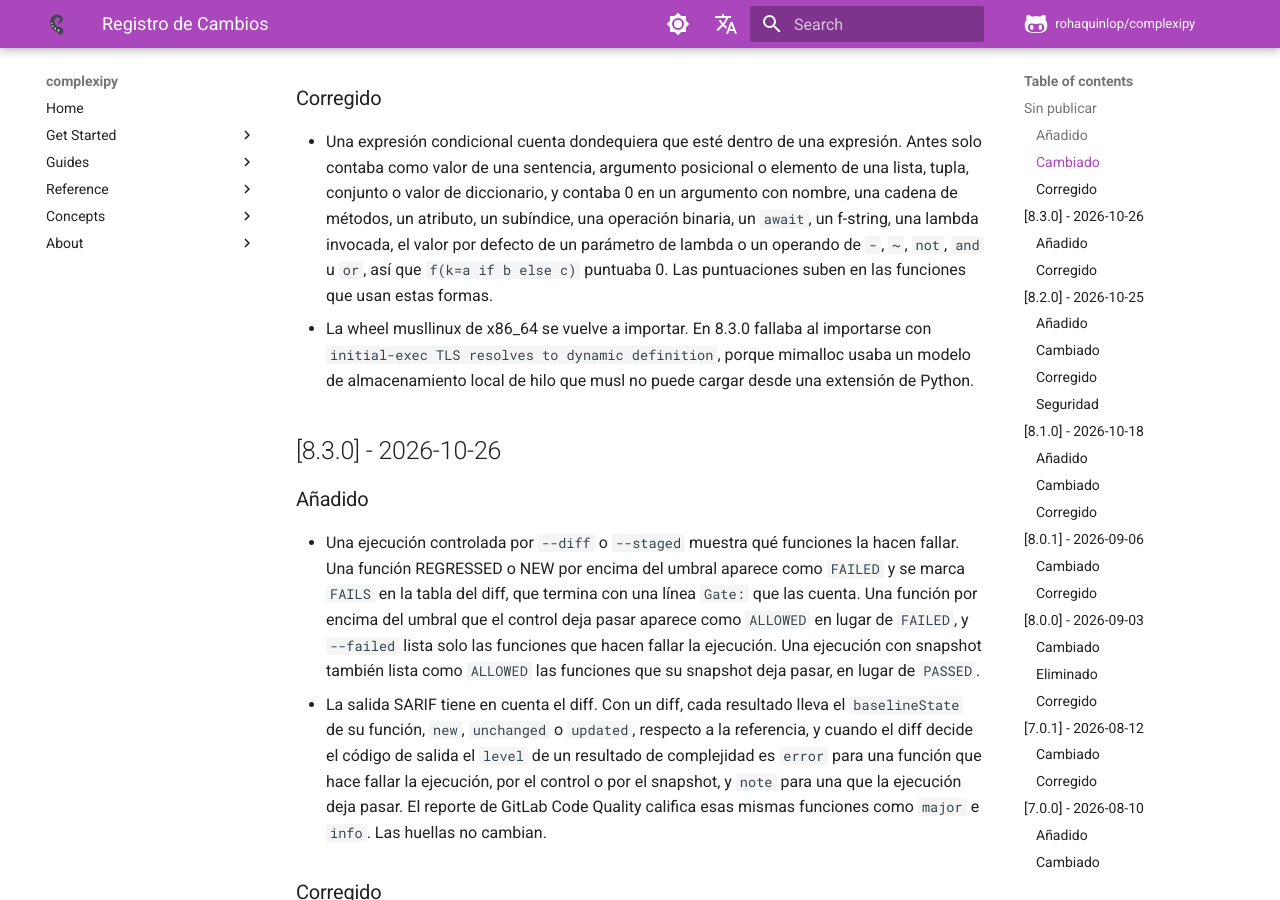
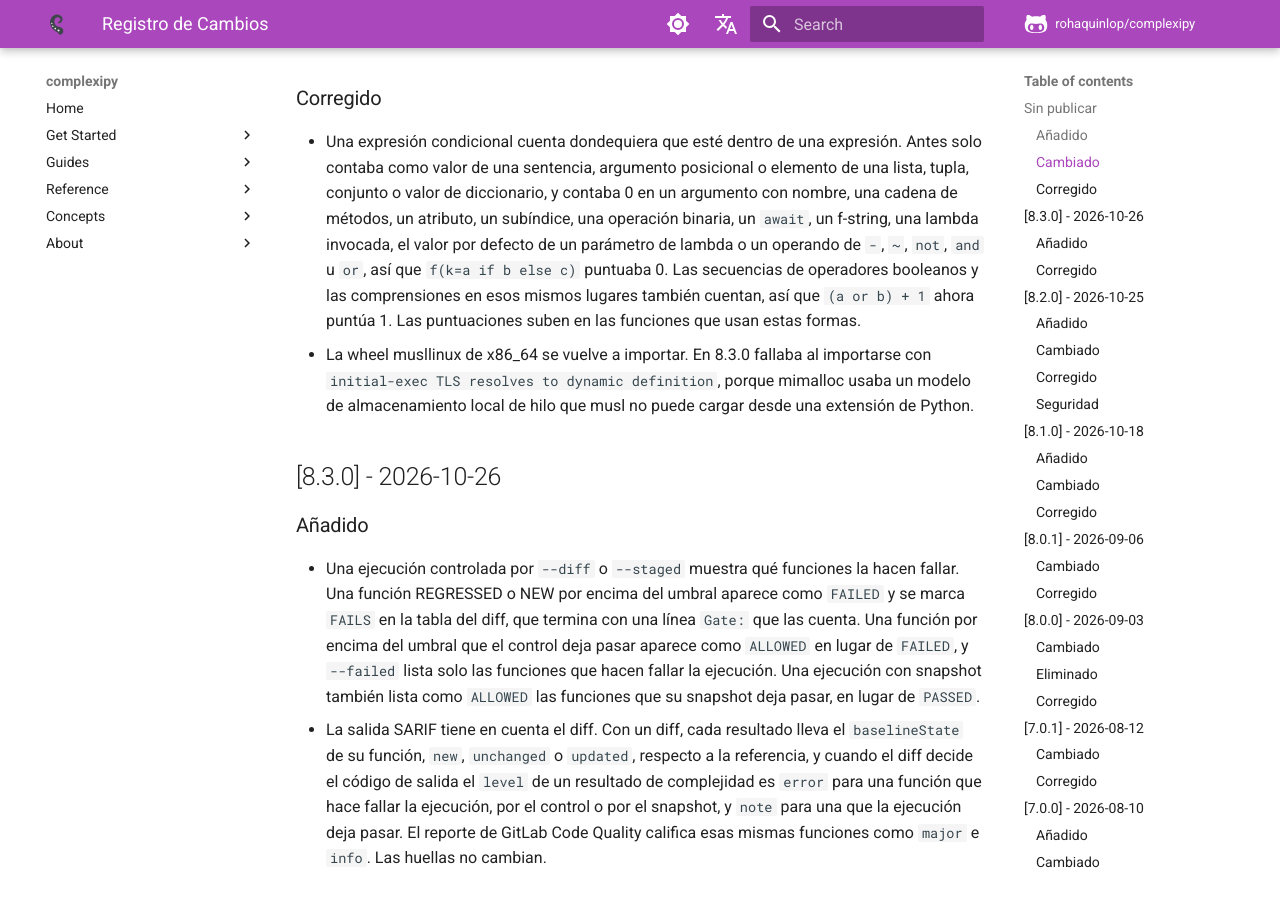
Before and after one commit to rohaquinlop/complexipy, an MkDocs documentation site: the page built from docs/es/changelog.md, in a window 1280 px wide and 900 px high, scrolled down 1975 px. Built offline with MkDocs 1.6.1 and Material for MkDocs 9.7.7, drawn with Linux system fonts in a browser that asks for light colours; comment, search, counter and statistics services are not loaded.

Commit message:
docs(changelog): note boolean operators and comprehensions in nested expressions

```diff
--- a/docs/es/changelog.md
+++ b/docs/es/changelog.md
@@ -100,8 +100,10 @@ GitHub con todos los detalles.
   contaba 0 en un argumento con nombre, una cadena de métodos, un atributo, un
   subíndice, una operación binaria, un `await`, un f-string, una lambda
   invocada, el valor por defecto de un parámetro de lambda o un operando de
-  `-`, `~`, `not`, `and` u `or`, así que `f(k=a if b else c)` puntuaba 0. Las puntuaciones suben en
-  las funciones que usan estas formas.
+  `-`, `~`, `not`, `and` u `or`, así que `f(k=a if b else c)` puntuaba 0.
+  Las secuencias de operadores booleanos y las comprensiones en esos mismos
+  lugares también cuentan, así que `(a or b) + 1` ahora puntúa 1. Las
+  puntuaciones suben en las funciones que usan estas formas.
 - La wheel musllinux de x86_64 se vuelve a importar. En 8.3.0 fallaba al
   importarse con `initial-exec TLS resolves to dynamic definition`, porque
   mimalloc usaba un modelo de almacenamiento local de hilo que musl no puede
```
Also changed, not shown: CHANGELOG.md (+3 -1 lines).
